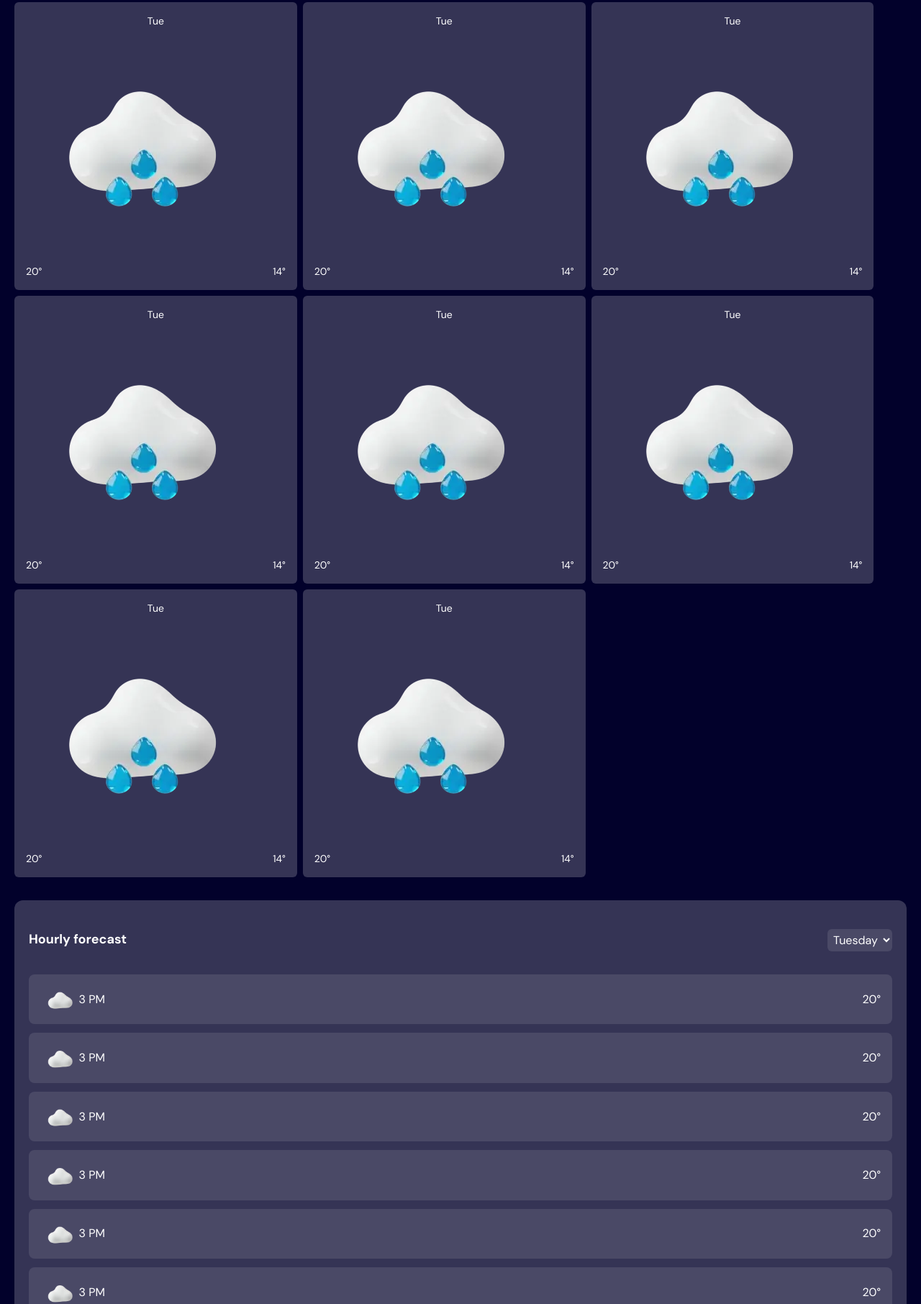
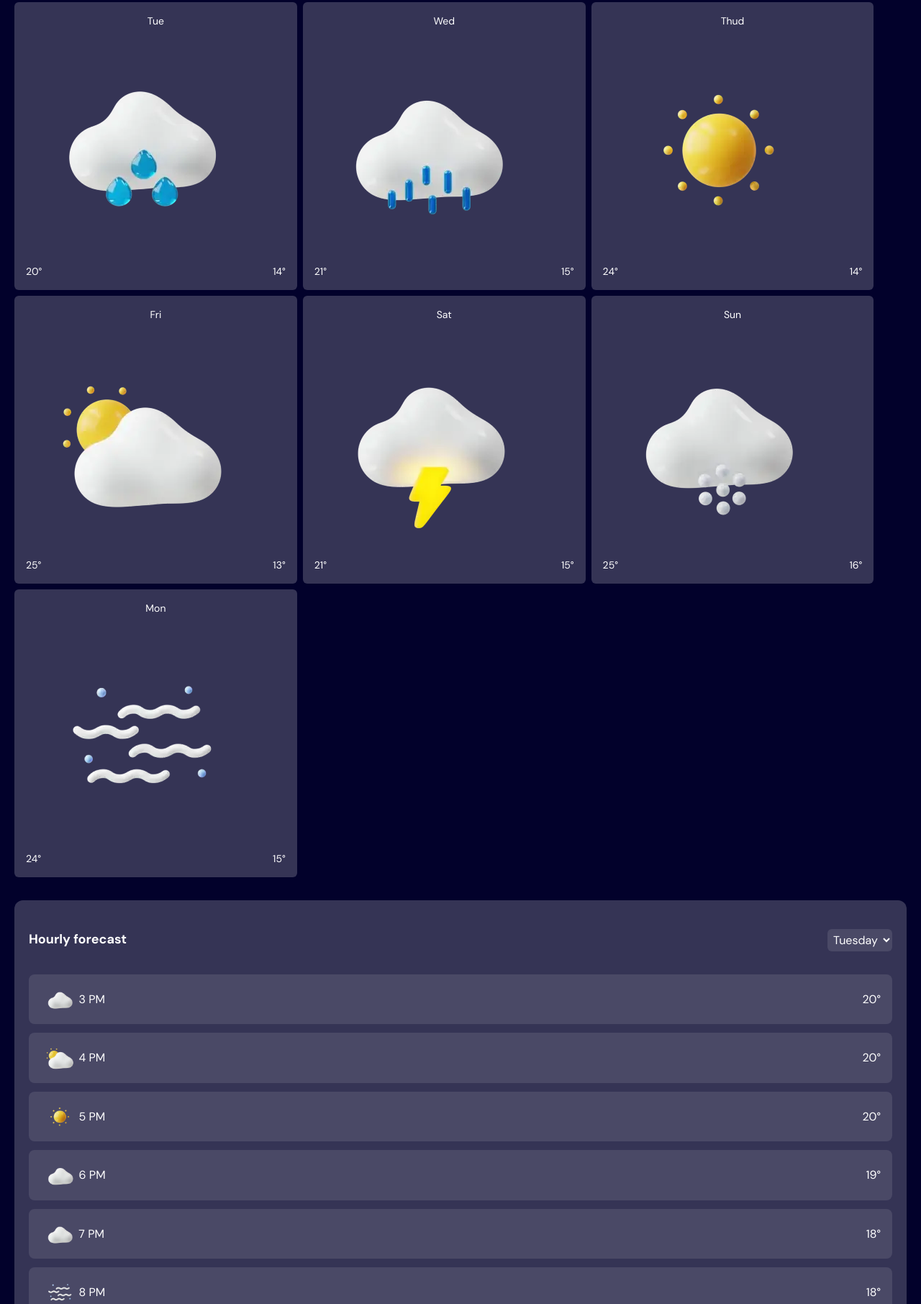
Before and after one commit to kevincalixte/FLEXWRAP, a website: page index.html in a window 1280 px wide. Shown: the part 1679-3491 px from the top of the page at 72% size. Drawn offline with nearby package versions, Linux system fonts and the light colour scheme.

Commit message:
Modification des images

```diff
--- a/index.html
+++ b/index.html
@@ -51,10 +51,9 @@
               <h2 class="font-bold text-2xl">Berlin, Germany</h2>
               <p class="">Tuesday,Aug 5,2025</p>
             </div>
-            <div class="flex items-center justify-evenly">
-              <div>
-                <img class="w-20" src="assets/img/icon-sunny.webp" alt="" />
-              </div>
+
+            <div class="w-full flex items-center justify-evenly">
+              <img class="max-w-[7rem]" src="assets/img/icon-sunny.webp" alt="" />
               <p class="font-bricolage text-7xl italic font-semibold">20°</p>
             </div>
           </div>
@@ -91,59 +90,51 @@
               </div>
             </div>
             <div class="w-[calc(32%-0.25rem)] p-4 bg-white/20 rounded-md">
-              <p class="mb-2 text-sm text-center">Tue</p>
-              <div><img src="assets/img/icon-rain.webp" alt="" /></div>
+              <p class="mb-2 text-sm text-center">Wed</p>
+              <div><img src="assets/img/icon-drizzle.webp" alt="" /></div>
               <div class="flex justify-between text-sm">
-                <p>20°</p>
+                <p>21°</p>
+                <p>15°</p>
+              </div>
+            </div>
+            <div class="w-[calc(32%-0.25rem)] p-4 bg-white/20 rounded-md">
+              <p class="mb-2 text-sm text-center">Thud</p>
+              <div><img src="assets/img/icon-sunny.webp" alt="" /></div>
+              <div class="flex justify-between text-sm">
+                <p>24°</p>
                 <p>14°</p>
               </div>
             </div>
             <div class="w-[calc(32%-0.25rem)] p-4 bg-white/20 rounded-md">
-              <p class="mb-2 text-sm text-center">Tue</p>
-              <div><img src="assets/img/icon-rain.webp" alt="" /></div>
+              <p class="mb-2 text-sm text-center">Fri</p>
+              <div><img src="assets/img/icon-partly-cloudy.webp" alt="" /></div>
               <div class="flex justify-between text-sm">
-                <p>20°</p>
-                <p>14°</p>
+                <p>25°</p>
+                <p>13°</p>
               </div>
             </div>
             <div class="w-[calc(32%-0.25rem)] p-4 bg-white/20 rounded-md">
-              <p class="mb-2 text-sm text-center">Tue</p>
-              <div><img src="assets/img/icon-rain.webp" alt="" /></div>
+              <p class="mb-2 text-sm text-center">Sat</p>
+              <div><img src="assets/img/icon-storm.webp" alt="" /></div>
               <div class="flex justify-between text-sm">
-                <p>20°</p>
-                <p>14°</p>
+                <p>21°</p>
+                <p>15°</p>
               </div>
             </div>
             <div class="w-[calc(32%-0.25rem)] p-4 bg-white/20 rounded-md">
-              <p class="mb-2 text-sm text-center">Tue</p>
-              <div><img src="assets/img/icon-rain.webp" alt="" /></div>
+              <p class="mb-2 text-sm text-center">Sun</p>
+              <div><img src="assets/img/icon-snow.webp" alt="" /></div>
               <div class="flex justify-between text-sm">
-                <p>20°</p>
-                <p>14°</p>
+                <p>25°</p>
+                <p>16°</p>
               </div>
             </div>
             <div class="w-[calc(32%-0.25rem)] p-4 bg-white/20 rounded-md">
-              <p class="mb-2 text-sm text-center">Tue</p>
-              <div><img src="assets/img/icon-rain.webp" alt="" /></div>
+              <p class="mb-2 text-sm text-center">Mon</p>
+              <div><img src="assets/img/icon-fog.webp" alt="" /></div>
               <div class="flex justify-between text-sm">
-                <p>20°</p>
-                <p>14°</p>
-              </div>
-            </div>
-            <div class="w-[calc(32%-0.25rem)] p-4 bg-white/20 rounded-md">
-              <p class="mb-2 text-sm text-center">Tue</p>
-              <div><img src="assets/img/icon-rain.webp" alt="" /></div>
-              <div class="flex justify-between text-sm">
-                <p>20°</p>
-                <p>14°</p>
-              </div>
-            </div>
-            <div class="w-[calc(32%-0.25rem)] p-4 bg-white/20 rounded-md">
-              <p class="mb-2 text-sm text-center">Tue</p>
-              <div><img src="assets/img/icon-rain.webp" alt="" /></div>
-              <div class="flex justify-between text-sm">
-                <p>20°</p>
-                <p>14°</p>
+                <p>24°</p>
+                <p>15°</p>
               </div>
             </div>
           </div>
@@ -171,8 +162,21 @@
             class="flex justify-between items-center bg-white/10 rounded-lg px-4 py-2"
           >
             <div class="flex items-center">
-              <img class="w-[15%]" src="assets/img/icon-overcast.webp" alt="" />
-              <p>3 PM</p>
+              <img
+                class="w-[15%]"
+                src="assets/img/icon-partly-cloudy.webp"
+                alt=""
+              />
+              <p>4 PM</p>
+            </div>
+            <p>20°</p>
+          </div>
+          <div
+            class="flex justify-between items-center bg-white/10 rounded-lg px-4 py-2"
+          >
+            <div class="flex items-center">
+              <img class="w-[15%]" src="assets/img/icon-sunny.webp" alt="" />
+              <p>5 PM</p>
             </div>
             <p>20°</p>
           </div>
@@ -181,54 +185,45 @@
           >
             <div class="flex items-center">
               <img class="w-[15%]" src="assets/img/icon-overcast.webp" alt="" />
-              <p>3 PM</p>
+              <p>6 PM</p>
             </div>
-            <p>20°</p>
+            <p>19°</p>
           </div>
           <div
             class="flex justify-between items-center bg-white/10 rounded-lg px-4 py-2"
           >
             <div class="flex items-center">
               <img class="w-[15%]" src="assets/img/icon-overcast.webp" alt="" />
-              <p>3 PM</p>
+              <p>7 PM</p>
             </div>
-            <p>20°</p>
+            <p>18°</p>
+          </div>
+          <div
+            class="flex justify-between items-center bg-white/10 rounded-lg px-4 py-2"
+          >
+            <div class="flex items-center">
+              <img class="w-[15%]" src="assets/img/icon-fog.webp" alt="" />
+              <p>8 PM</p>
+            </div>
+            <p>18°</p>
           </div>
           <div
             class="flex justify-between items-center bg-white/10 rounded-lg px-4 py-2"
           >
             <div class="flex items-center">
               <img class="w-[15%]" src="assets/img/icon-overcast.webp" alt="" />
-              <p>3 PM</p>
+              <p>9 PM</p>
             </div>
-            <p>20°</p>
+            <p>17°</p>
           </div>
           <div
             class="flex justify-between items-center bg-white/10 rounded-lg px-4 py-2"
           >
             <div class="flex items-center">
               <img class="w-[15%]" src="assets/img/icon-overcast.webp" alt="" />
-              <p>3 PM</p>
+              <p>10 PM</p>
             </div>
-            <p>20°</p>
-          </div>
-          <div
-            class="flex justify-between items-center bg-white/10 rounded-lg px-4 py-2"
-          >
-            <div class="flex items-center">
-              <img class="w-[15%]" src="assets/img/icon-overcast.webp" alt="" />
-              <p>3 PM</p>
-            </div>
-            <p>20°</p>
-          </div>
-          <div
-            class="flex justify-between items-center bg-white/10 rounded-lg px-4 py-2"
-          >
-            <div class="flex items-center">
-              <img class="w-[15%]" src="assets/img/icon-overcast.webp" alt="" />
-              <p>3 PM</p>
-            </div>
-            <p>20°</p>
+            <p>17°</p>
           </div>
         </div>
       </section>
```
Also changed, not shown: css/tailwind.css, readme.md.
